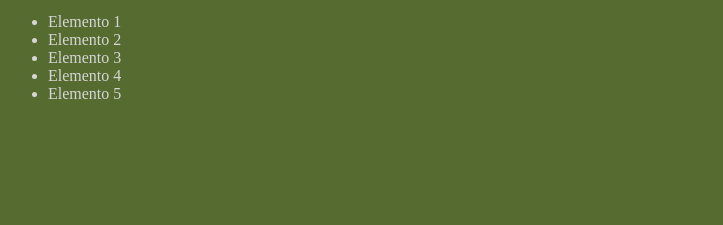
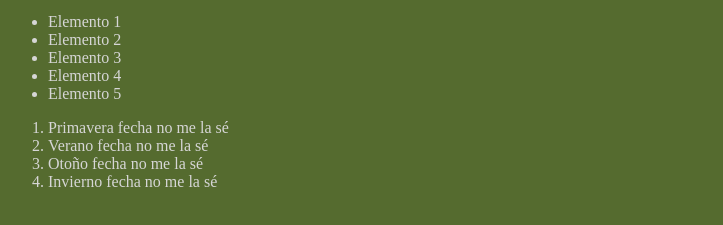
Before and after one commit to immanuel448/cursoMircha, a plain HTML site: page index.html in a window 1280 px wide. Shown: the part 101-326 px from the top of the page, without its empty margins (0-723 px from the left). Drawn offline with Linux system fonts and the light colour scheme.

Commit message:
estaciones del año

```diff
--- a/index.html
+++ b/index.html
@@ -19,6 +19,13 @@
         <li>Elemento 4</li>
         <li>Elemento 5</li>
     </ul>
+
+    <ol>
+        <li>Primavera fecha no me la sé</li>
+        <li>Verano fecha no me la sé</li>
+        <li>Otoño fecha no me la sé</li>
+        <li>Invierno fecha no me la sé</li>
+    </ol>
     <script src="index.js"></script>
 </body>
 </html>
```
